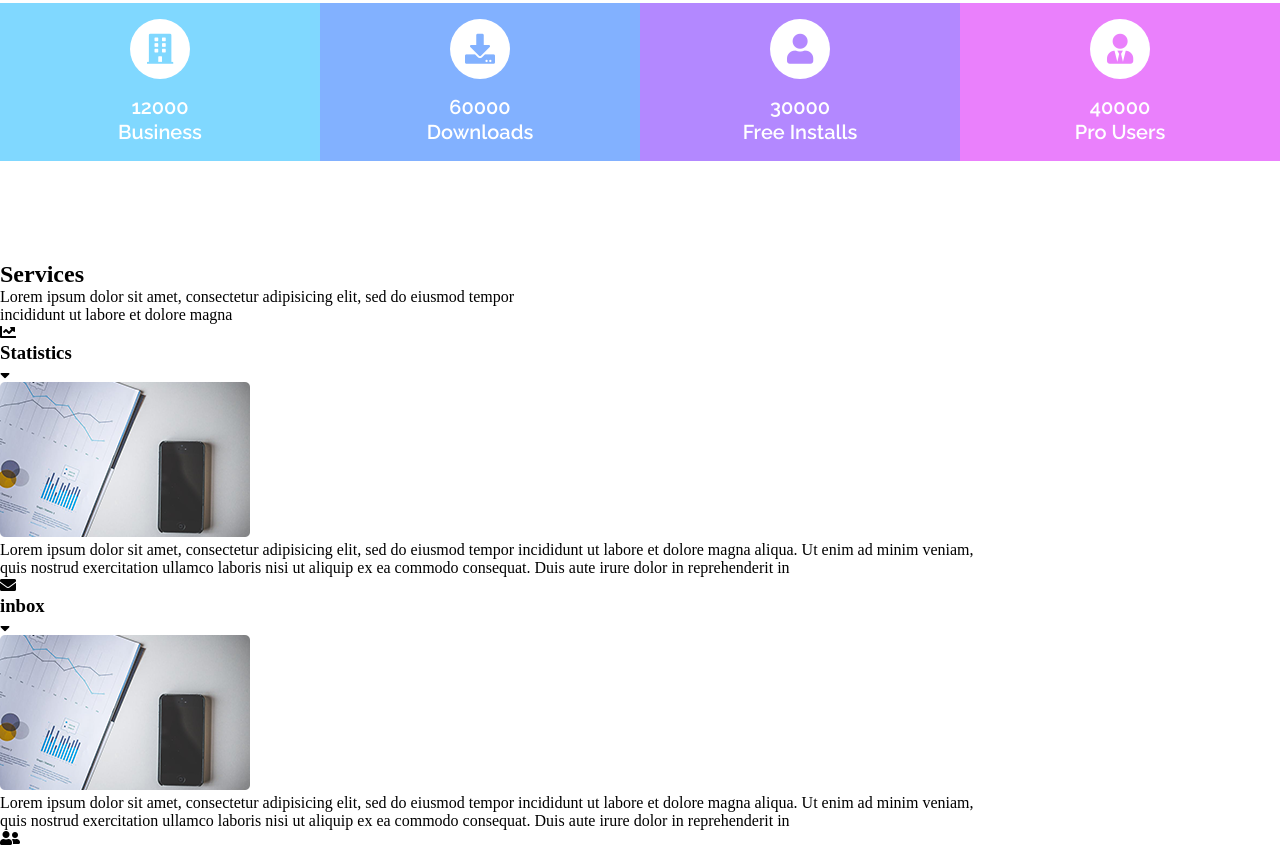
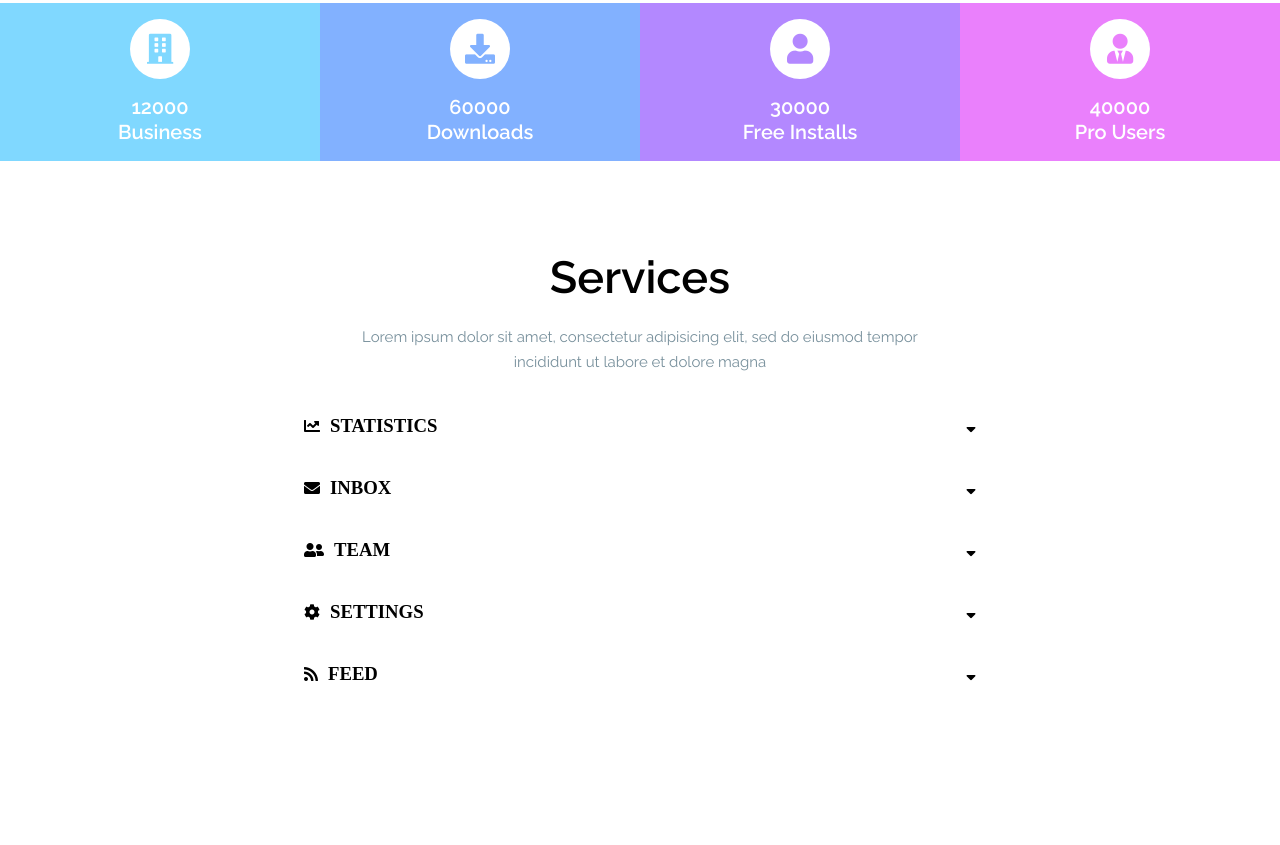
Before and after one commit to tomahawk535/dart, a website: page src/index.html in a window 1280 px wide. Shown: the part 1690-2535 px from the top of the page. Drawn offline with nearby package versions, Linux system fonts and the light colour scheme.

Commit message:
end styling services section

```diff
--- a/src/index.html
+++ b/src/index.html
@@ -125,7 +125,7 @@
            </div>
            <div class="services">
                <h2 class="services-title">Services</h2>
-               <p>Lorem ipsum dolor sit amet, consectetur adipisicing elit, sed do eiusmod tempor<br>
+               <p class="services-description">Lorem ipsum dolor sit amet, consectetur adipisicing elit, sed do eiusmod tempor<br>
                    incididunt ut labore et dolore magna
                </p>
                <div class="services-item">
--- a/src/style/scss/article.scss
+++ b/src/style/scss/article.scss
@@ -54,7 +54,6 @@ article {
   }
   .benefits {
     width: 100%;
-    margin-bottom: 100px;
     .benefits-inner{
       display: flex;
       flex-wrap: wrap;
@@ -115,9 +114,78 @@ article {
       }
     }
   }
+  .services {
+    width: 100%;
+    max-width: 800px;
+    margin: 0 auto;
+    padding: 45px 5%;
+    .services-title {
+      @include h-secondary;
+      text-align: center;
+    }
+    .services-description {
+      @include paragraph;
+      color:  $font-color-third;
+      text-align: justify;
+      margin: 20px 0 40px;
+    }
+    br {
+      display: none;
+    }
+    .services-item {
+      width: 100%;
+      padding-bottom: 20px;
+      .services-item-header {
+        display: flex;
+        align-items: center;
+        margin-bottom: 20px;
+        &:hover {
+          cursor: pointer;
+        }
+        .services-item-title {
+          text-transform: uppercase;
+          margin: 0 10px;
+        }
+        .services-item-toggle {
+          margin-left: auto;
+        }
+      }
+      .services-item-content {
+        display: none;
+        .services-item-img {
+          width: 100%;
+        }
+        .services-item-description {
+          @include paragraph-small;
+          color:  $font-color-fourth;
+          text-align: justify;
+
+        }
+      }
+    }
+  }
 }
 
 
+// for tablet portrait up
+@media all and (min-width:600px) {
+  article {
+    .services {
+      .services-item {
+        .services-item-content {
+          display: none;
+          .services-item-description{
+            flex-basis: 60%;
+            padding: 10px;
+          }
+          .services-item-img {
+            flex-basis: 40%;
+          }
+        }
+      }
+    }
+  }
+}
 //for tablet landscape up
 @media all and (min-width:900px) {
   article {
@@ -148,6 +216,14 @@ article {
         }
       }
     }
+    .services {
+      .services-description {
+        text-align: center;
+      }
+      br {
+        display: block;
+      }
+    }
   }
 }
 
@@ -175,6 +251,9 @@ article {
         cursor: pointer;
       }
     }
+    .services {
+      padding: 90px 5%;
+    }
   }
 }
 
--- a/src/style/scss/tools.scss
+++ b/src/style/scss/tools.scss
@@ -13,6 +13,7 @@ $info-bg-fourth: #ea80fc;
 $font-color-main: #fff;
 $font-color-second: #000;
 $font-color-third: #78909c;
+$font-color-fourth:  #061e37;
 $btn-main-color: #061e37;
 $btn-sub-color: #1de9b6;
 $btn-wht: #fff;
```
Also changed, not shown: src/style/style.min.css.
